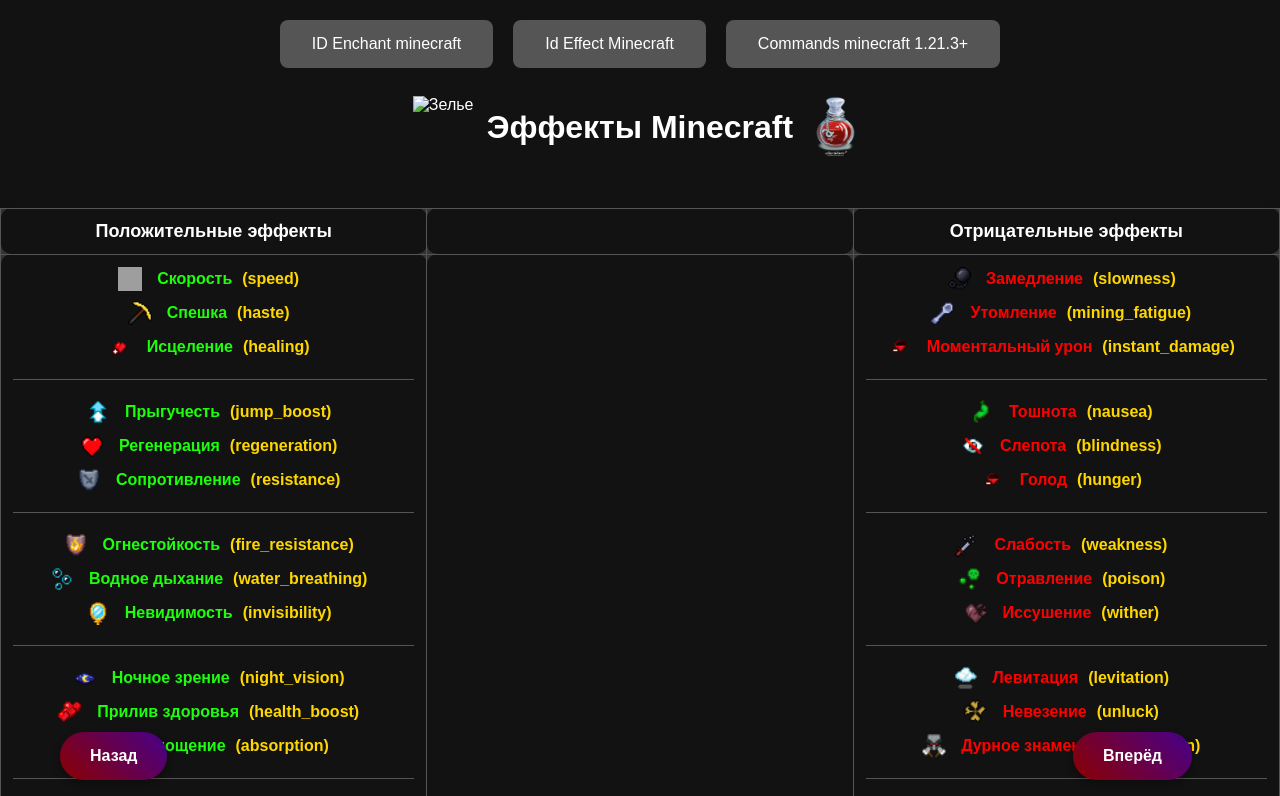
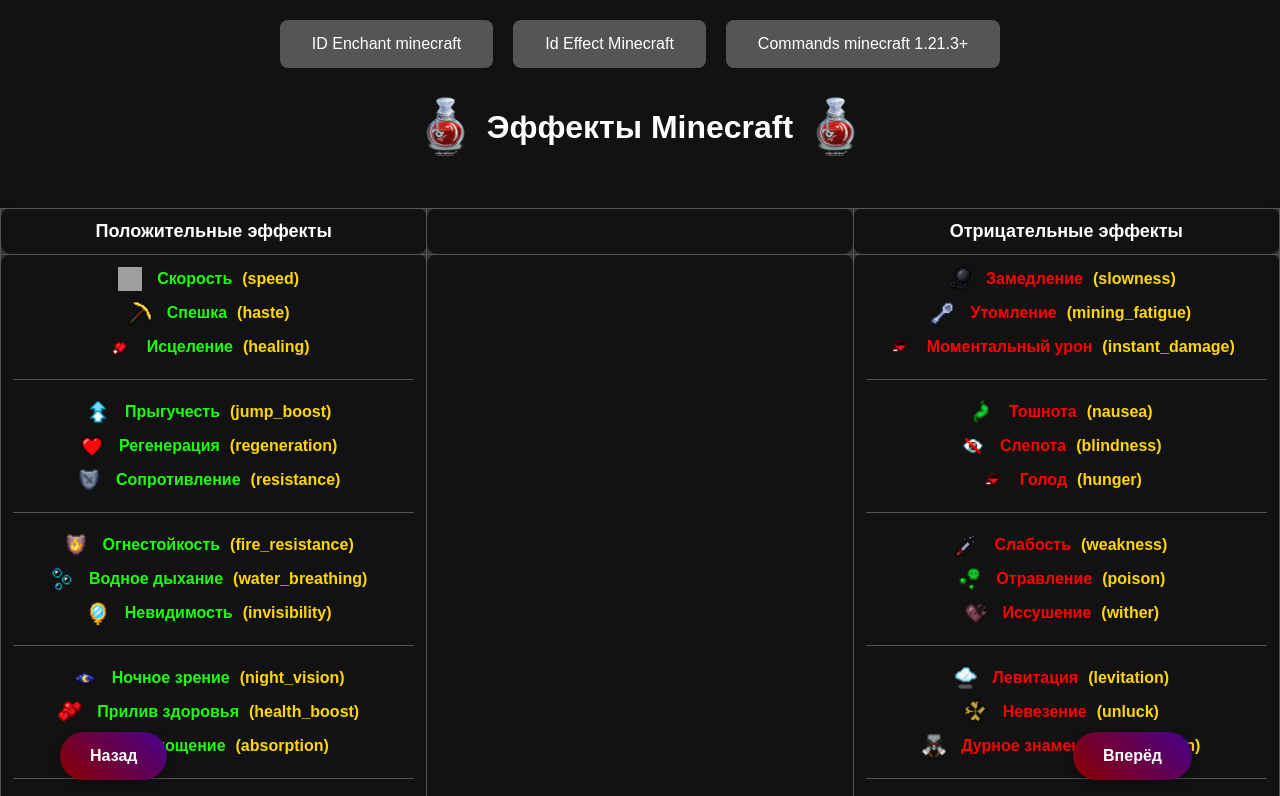
Before and after one commit to Z-oobastik-s/Zoobastiks, a plain HTML site: page Effect.html in a window 1280 px wide. Shown: the top 796 px of the page. Drawn offline with Linux system fonts and the light colour scheme; grey boxes are pictures that could not be loaded.

Commit message:
Update Effect.html

```diff
--- a/Effect.html
+++ b/Effect.html
@@ -17,7 +17,7 @@
 			<!-- Заголовок -->
 			<div class="header">
 				<div class="header-content">
-					<img src="github.com/z-oobastik-s/Zoobastiks/bottle.png" alt="Зелье" width="64" height="64" draggable="false" class="icon-left">
+					<img src="https://raw.githubusercontent.com/z-oobastik-s/Zoobastiks/main/bottle.png" alt="Зелье" width="64" height="64" draggable="false" class="icon-left">
 					<h1 class="header-title">Эффекты Minecraft</h1>
 					<img src="bottle.png" alt="Зелье" width="64" height="64" draggable="false" class="icon-right">
 				</div>
```
